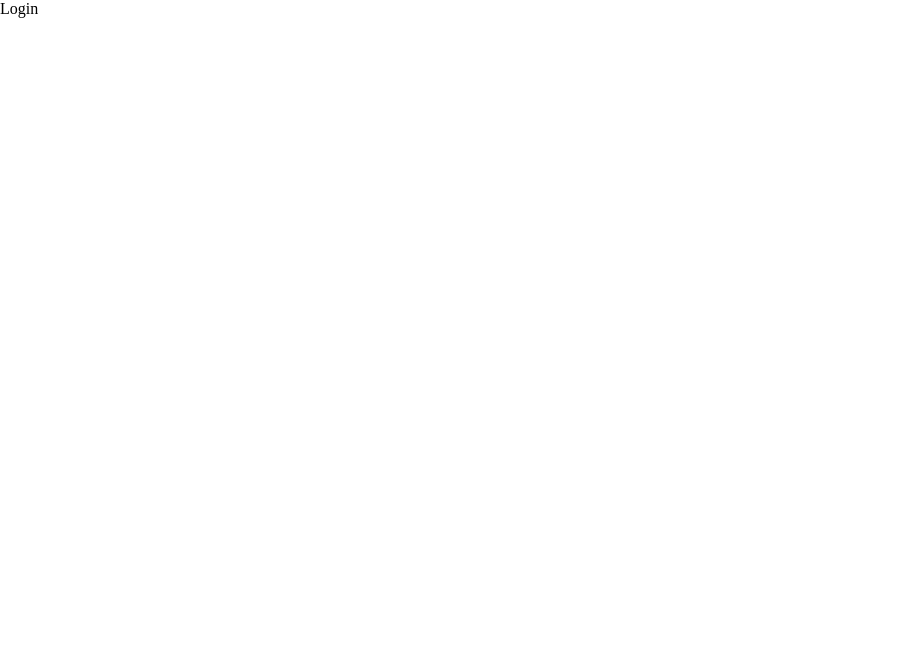
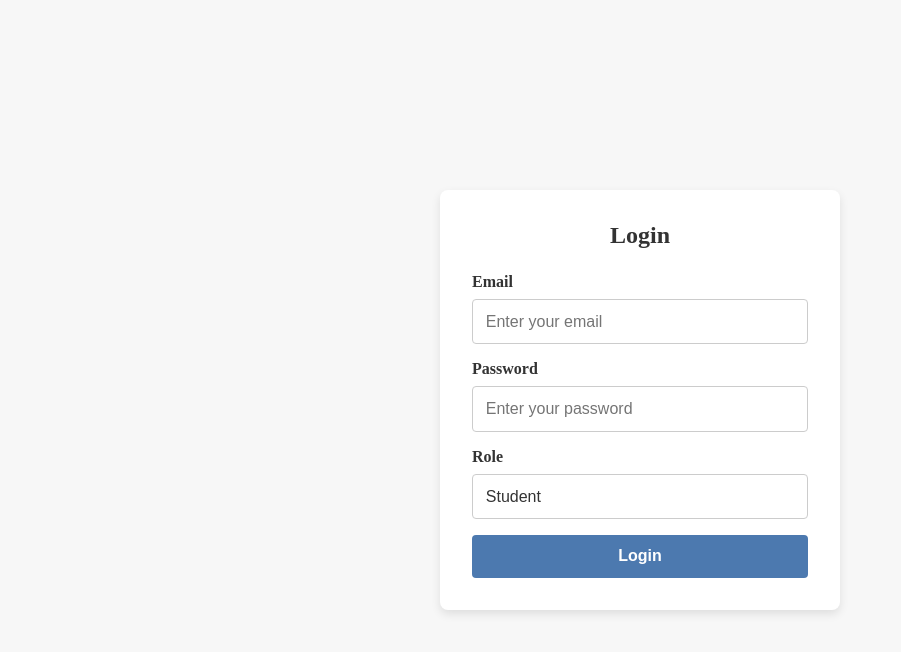
Before and after one commit to Agwanyanjaba/cms-fe, a React (Vite) app: page /login in a window 1280 px wide. Shown: the top 652 px of the page, without its empty margins (0-901 px from the left). Built offline with nearby package versions, Linux system fonts and the light colour scheme.

Commit message:
fisrt working version

```diff
--- a/src/data.ts
+++ b/src/data.ts
@@ -12,7 +12,7 @@ export const menu = [
       {
         id: 2,
         title: "Profile",
-        url: "/users/1",
+        url: "/staff/1",
         icon: "user.svg",
       },
     ],
@@ -23,22 +23,10 @@ export const menu = [
     listItems: [
       {
         id: 1,
-        title: "Add New Staff",
-        url: "/users",
+        title: "View All Staff",
+        url: "/staff",
         icon: "user.svg",
       },
-      {
-        id: 2,
-        title: "View All Staff",
-        url: "/products",
-        icon: "product.svg",
-      },
-      {
-        id: 3,
-        title: "Edit or Remove Staff",
-        url: "/orders",
-        icon: "order.svg",
-      }
     ],
   },
   {
@@ -101,8 +89,8 @@ export const menu = [
     listItems: [
       {
         id: 1,
-        title: "Add Course",
-        url: "/",
+        title: "View Courses",
+        url: "/courses",
         icon: "setting.svg",
       },
       {
@@ -214,7 +202,7 @@ export const topDealUsers = [
 export const chartBoxUser = {
   color: "#8884d8",
   icon: "/userIcon.svg",
-  title: "Total Users",
+  title: "Total Staffs",
   number: "11.238",
   dataKey: "users",
   percentage: 45,
@@ -522,7 +510,7 @@ export const products = [
   },
   {
     id: 3,
-    img: "http://images.samsung.com/is/image/samsung/uk-led-tv-hg40ed670ck-hg40ed670ckxxu-001-front",
+    img: "https://images.samsung.com/is/image/samsung/uk-led-tv-hg40ed670ck-hg40ed670ckxxu-001-front",
     title: "Samsung TV 4K SmartTV",
     color: "gray",
     producer: "Samsung",
@@ -596,6 +584,33 @@ export const products = [
     price: "$599.99",
     createdAt: "01.02.2023",
     inStock: true,
+  },
+];
+
+export const courses = [
+  {
+    id: 1,
+    title: "BSc Computer Science",
+    duration: 3,
+    department: "Science and Technology",
+    createdAt: "2024-01-01",
+    enrolled: 120,
+  },
+  {
+    id: 2,
+    title: "LLB Law",
+    duration: 4,
+    department: "Law",
+    createdAt: "2024-02-01",
+    enrolled: 80,
+  },
+  {
+    id: 3,
+    title: "BA Arts",
+    duration: 3,
+    department: "Arts and Humanities",
+    createdAt: "2024-03-01",
+    enrolled: 150,
   },
 ];
 
--- /dev/null
+++ b/src/pages/courses/Courses.tsx
@@ -0,0 +1,72 @@
+import { useState } from "react";
+import "./Courses.scss";
+import DataTable from "../../components/dataTable/DataTable";
+import Add from "../../components/add/Add";
+import { GridColDef } from "@mui/x-data-grid";
+import { courses } from "../../data";
+
+const columns: GridColDef[] = [
+    { field: "id", headerName: "ID", width: 90 },
+    {
+        field: "title",
+        headerName: "Title",
+        type: "string",
+        width: 250,
+    },
+    {
+        field: "duration",
+        headerName: "Duration (Years)",
+        type: "number",
+        width: 150,
+    },
+    {
+        field: "department",
+        headerName: "Department",
+        type: "string",
+        width: 200,
+    },
+    {
+        field: "createdAt",
+        headerName: "Created At",
+        width: 200,
+        type: "string",
+    },
+    {
+        field: "enrolled",
+        headerName: "Enrolled Students",
+        type: "number",
+        width: 150,
+    },
+];
+
+const Courses = () => {
+    const [open, setOpen] = useState(false);
+
+    // TEST THE API
+    // const { isLoading, data } = useQuery({
+    //   queryKey: ["allcourses"],
+    //   queryFn: () =>
+    //     fetch("http://localhost:8800/api/courses").then(
+    //       (res) => res.json()
+    //     ),
+    // });
+
+    return (
+        <div className="courses">
+            <div className="info">
+                <h1>Courses</h1>
+                <button onClick={() => setOpen(true)}>Add New Course</button>
+            </div>
+            <DataTable slug="course" columns={columns} rows={courses} />
+            {/* TEST THE API */}
+            {/* {isLoading ? (
+        "Loading..."
+      ) : (
+        <DataTable slug="course" columns={columns} rows={data} />
+      )} */}
+            {open && <Add slug="course" columns={columns} setOpen={setOpen} />}
+        </div>
+    );
+};
+
+export default Courses;
--- /dev/null
+++ b/src/pages/courses/courses.scss
@@ -0,0 +1,14 @@
+.products{
+
+  .info{
+    display: flex;
+    align-items: center;
+    gap: 20px;
+    margin-bottom: 20px;
+
+    button{
+      padding: 5px;
+      cursor: pointer;
+    }
+  }
+}
--- a/src/pages/login/Login.tsx
+++ b/src/pages/login/Login.tsx
@@ -1,7 +1,64 @@
+import React, { useState } from "react";
+import "./login.scss";
+
 const Login = () => {
+  const [email, setEmail] = useState("");
+  const [password, setPassword] = useState("");
+  const [role, setRole] = useState("Student");
+
+  const handleLogin = (e: React.FormEvent) => {
+    e.preventDefault();
+    // Handle login logic here (e.g., API call)
+    console.log("Email:", email, "Password:", password, "Role:", role);
+  };
+
   return (
-    <div>Login</div>
-  )
-}
+      <div className="login-container">
+        <div className="login-card">
+          <h2>Login</h2>
+          <form onSubmit={handleLogin}>
+            <div className="form-group">
+              <label htmlFor="email">Email</label>
+              <input
+                  type="email"
+                  id="email"
+                  value={email}
+                  onChange={(e) => setEmail(e.target.value)}
+                  placeholder="Enter your email"
+                  required
+              />
+            </div>
+            <div className="form-group">
+              <label htmlFor="password">Password</label>
+              <input
+                  type="password"
+                  id="password"
+                  value={password}
+                  onChange={(e) => setPassword(e.target.value)}
+                  placeholder="Enter your password"
+                  required
+              />
+            </div>
+            <div className="form-group">
+              <label htmlFor="role">Role</label>
+              <select
+                  id="role"
+                  value={role}
+                  onChange={(e) => setRole(e.target.value)}
+                  required
+              >
+                <option value="Student">Student</option>
+                <option value="Staff">Staff</option>
+                <option value="Admin">Admin</option>
+              </select>
+            </div>
+            <button type="submit" className="login-button">
+              Login
+            </button>
+          </form>
+        </div>
+      </div>
+  );
+};
 
-export default Login
+export default Login;
--- /dev/null
+++ b/src/pages/login/login.scss
@@ -0,0 +1,96 @@
+// SCSS Variables
+$primary-color: #4c79af;
+$hover-color: darken($primary-color, 10%);
+$text-color: #333;
+$background-color: #f7f7f7;
+$error-color: #ff5252;
+
+.login-container {
+  display: flex;
+  justify-content: center;
+  align-items: center;
+  min-height: 100vh;
+  background-color: $background-color;
+
+  .login-card {
+    background: #fff;
+    padding: 2rem;
+    border-radius: 8px;
+    box-shadow: 0 4px 10px rgba(0, 0, 0, 0.1);
+    width: 100%;
+    max-width: 400px;
+    text-align: center;
+
+    h2 {
+      color: $text-color;
+      margin-bottom: 1.5rem;
+      font-size: 1.5rem;
+      font-weight: bold;
+    }
+
+    form {
+      display: flex;
+      flex-direction: column;
+      gap: 1rem;
+
+      .form-group {
+        text-align: left;
+
+        label {
+          display: block;
+          font-weight: bold;
+          margin-bottom: 0.5rem;
+          color: $text-color;
+        }
+
+        input,
+        select {
+          width: 100%;
+          padding: 0.8rem;
+          border: 1px solid #ccc;
+          border-radius: 4px;
+          font-size: 1rem;
+
+          &:focus {
+            border-color: $primary-color;
+            outline: none;
+            box-shadow: 0 0 4px rgba($primary-color, 0.5);
+          }
+        }
+
+        select {
+          background-color: #fff;
+          color: $text-color;
+          appearance: none;
+        }
+      }
+
+      .login-button {
+        width: 100%;
+        padding: 0.8rem;
+        background-color: $primary-color;
+        color: #fff;
+        border: none;
+        border-radius: 4px;
+        font-size: 1rem;
+        cursor: pointer;
+        font-weight: bold;
+
+        &:hover {
+          background-color: $hover-color;
+        }
+
+        &:disabled {
+          background-color: lighten($primary-color, 20%);
+          cursor: not-allowed;
+        }
+      }
+
+      .error-message {
+        color: $error-color;
+        font-size: 0.9rem;
+        text-align: left;
+      }
+    }
+  }
+}
--- a/src/pages/user/User.tsx
+++ b/src/pages/user/Staff.tsx
@@ -1,8 +1,8 @@
 import Single from "../../components/single/Single"
 import { singleUser } from "../../data"
-import "./user.scss"
+import "./staff.scss"
 
-const User = () => {
+const Staff = () => {
 
   //Fetch data and send to Single Component
 
@@ -13,4 +13,4 @@ const User = () => {
   )
 }
 
-export default User
+export default Staff;
--- a/src/pages/users/Users.tsx
+++ b/src/pages/users/Staffs.tsx
@@ -1,13 +1,13 @@
 import { GridColDef } from "@mui/x-data-grid";
 import DataTable from "../../components/dataTable/DataTable";
-import "./Users.scss";
+import "./staffs.scss";
 import { useState } from "react";
 import Add from "../../components/add/Add";
 import { userRows } from "../../data";
 // import { useQuery } from "@tanstack/react-query";
 
 const columns: GridColDef[] = [
-  { field: "id", headerName: "ID", width: 90 },
+  { field: "id", headerName: "ID", width: 60 },
   {
     field: "img",
     headerName: "Avatar",
@@ -54,7 +54,7 @@ const columns: GridColDef[] = [
   },
 ];
 
-const Users = () => {
+const Staffs = () => {
   const [open, setOpen] = useState(false);
 
   // TEST THE API
@@ -70,8 +70,8 @@ const Users = () => {
   return (
     <div className="users">
       <div className="info">
-        <h1>Users</h1>
-        <button onClick={() => setOpen(true)}>Add New User</button>
+        <h1>Staff</h1>
+        <button onClick={() => setOpen(true)}>Add New Staff</button>
       </div>
       <DataTable slug="users" columns={columns} rows={userRows} />
       {/* TEST THE API */}
@@ -81,9 +81,9 @@ const Users = () => {
       ) : (
         <DataTable slug="users" columns={columns} rows={data} />
       )} */}
-      {open && <Add slug="user" columns={columns} setOpen={setOpen} />}
+      {open && <Add slug="Staff" columns={columns} setOpen={setOpen} />}
     </div>
   );
 };
 
-export default Users;
+export default Staffs;
```
Also changed, not shown: src/App.tsx (+9 -9 lines), src/pages/user/staff.scss (renamed from src/pages/user/user.scss), src/pages/users/staffs.scss (renamed from src/pages/users/users.scss).
